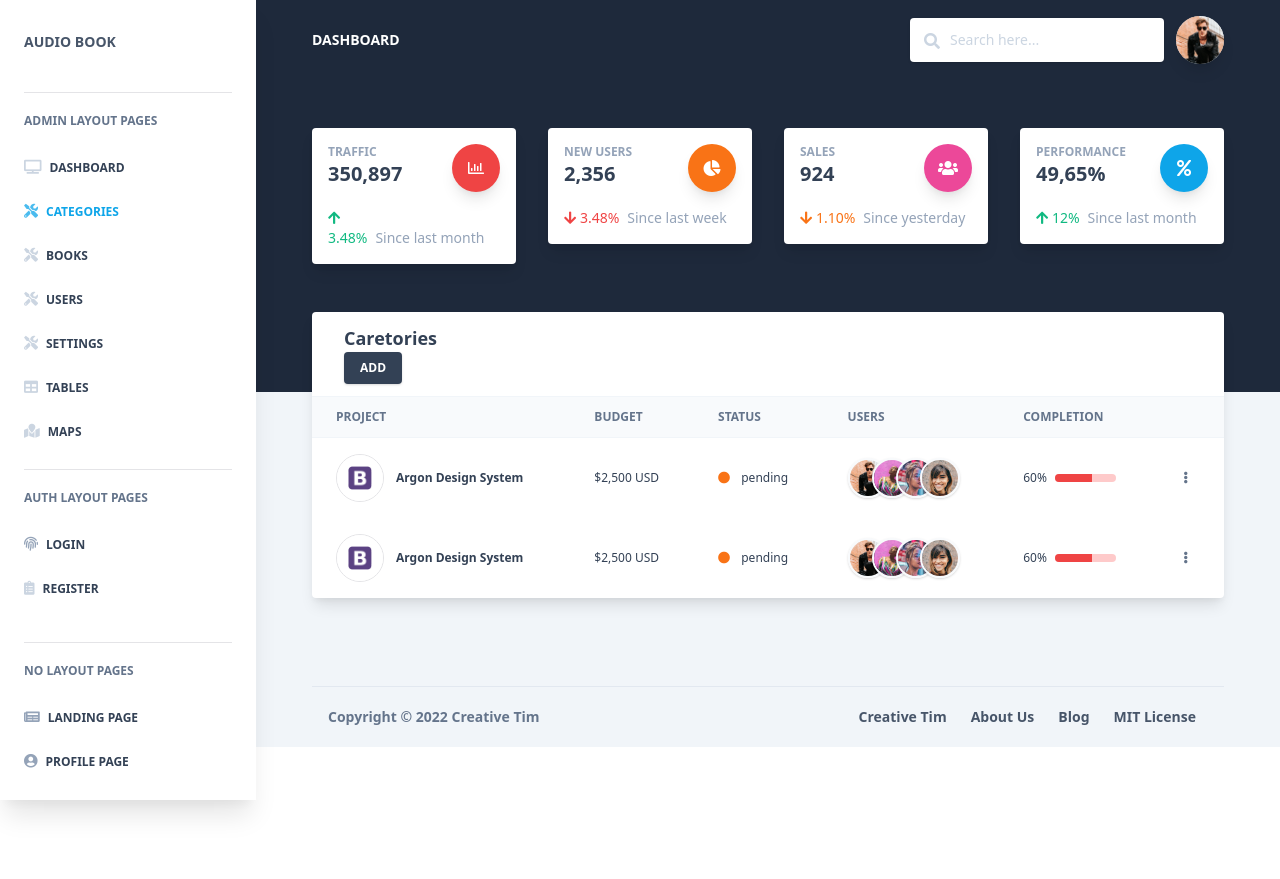
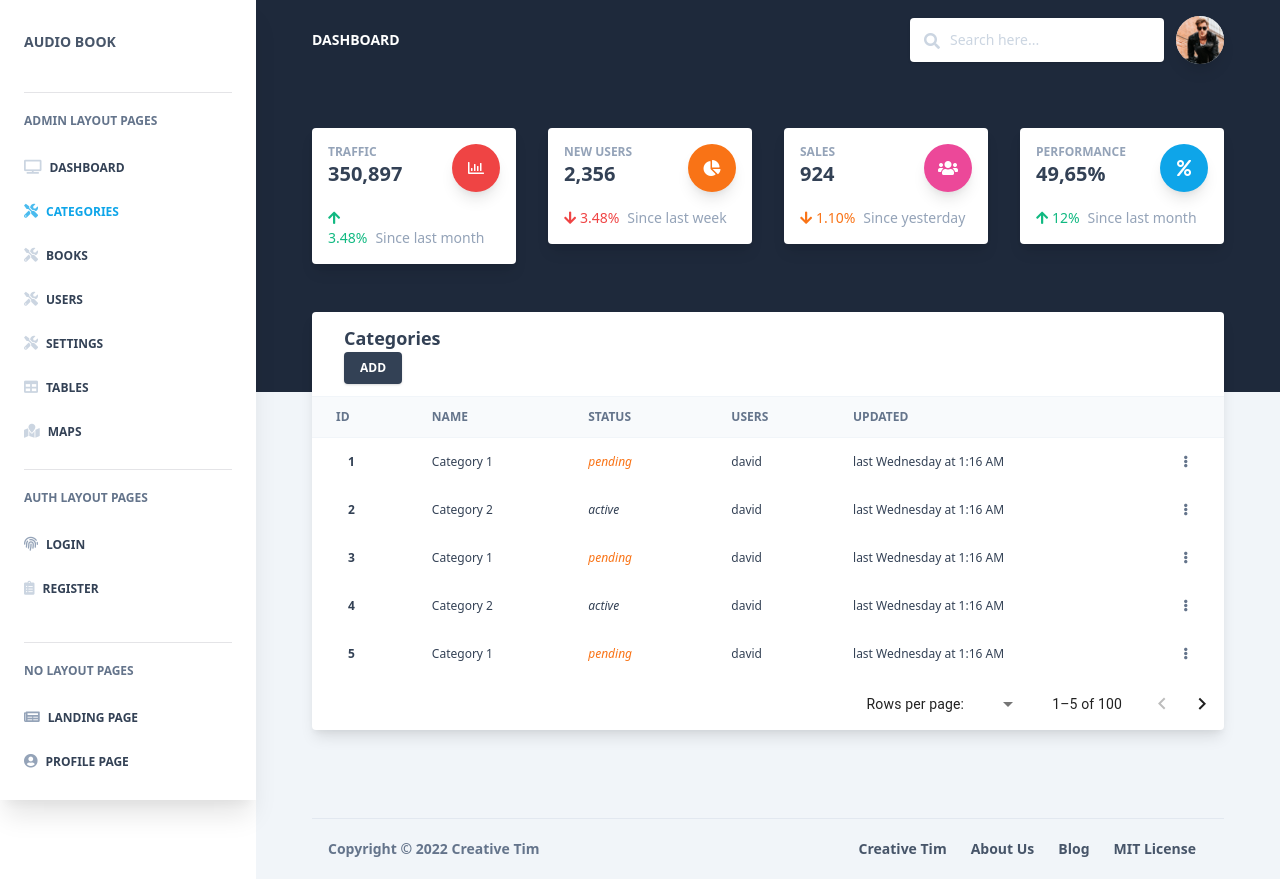
Before and after one commit to AllenAlexander98/audio-book-admin, a Next.js app: page /admin/categories in a window 1280 px wide. Before the commit the page ends 800 px from the top, so only its background shows below. Built offline with nearby package versions, Linux system fonts and the light colour scheme.

Commit message:
30-edit-category-audio-book-admin-and-edit-card-add-category

```diff
--- /dev/null
+++ b/components/Cards/CategoryCardTableInInfor.js
@@ -0,0 +1,185 @@
+import React, { useState } from "react";
+import PropTypes from "prop-types";
+import TablePagination from "@mui/material/TablePagination";
+// components
+
+import TableDropdown from "components/Dropdowns/TableDropdown.js";
+import { useRouter } from "next/router";
+
+export default function CategoryCardTable({ color, title, categories }) {
+  const router = useRouter();
+  const [page, setPage] = useState(0);
+  const [rowsPerPage, setRowsPerPage] = useState(5);
+  const user = categories.map((cat) =>
+    cat.user ? cat.user : { name: "None" }
+  );
+  function handleAdd() {
+    router.push(router.route + "/add");
+  }
+  const handleChangePage = (event, newPage) => {
+    setPage(newPage);
+  };
+  const handleChangeRowsPerPage = (event) => {
+    setRowsPerPage(parseInt(event.target.value, 10));
+    setPage(0);
+  };
+
+  console.log("category:", categories);
+  return (
+    <>
+      <div
+        className={
+          "relative flex flex-col min-w-0 break-words w-full mb-6 shadow-lg rounded " +
+          (color === "light" ? "bg-white" : "bg-blueGray-700 text-white")
+        }
+      >
+        <div className="rounded-t mb-0 px-4 py-3 border-0">
+          <div className="flex flex-wrap items-center">
+            <div className="relative w-full px-4 max-w-full flex-grow flex-1">
+              <h3
+                className={
+                  "font-semibold text-lg " +
+                  (color === "light" ? "text-blueGray-700" : "text-white")
+                }
+              >
+                {title ?? "Card Tables"}
+              </h3>
+              <button
+                className="bg-blueGray-700 active:bg-blueGray-600 text-white font-bold uppercase text-xs px-4 py-2 rounded shadow hover:shadow-md outline-none focus:outline-none mr-1 ease-linear transition-all duration-150"
+                type="button"
+                onClick={() => handleAdd()}
+              >
+                Add
+              </button>
+            </div>
+          </div>
+        </div>
+        <div className="block w-full overflow-x-auto">
+          {/* Projects table */}
+          <table className="items-center w-full bg-transparent border-collapse">
+            <thead>
+              <tr>
+                <th
+                  className={
+                    "px-6 align-middle border border-solid py-3 text-xs uppercase border-l-0 border-r-0 whitespace-nowrap font-semibold text-left " +
+                    (color === "light"
+                      ? "bg-blueGray-50 text-blueGray-500 border-blueGray-100"
+                      : "bg-blueGray-600 text-blueGray-200 border-blueGray-500")
+                  }
+                >
+                  ID
+                </th>
+                <th
+                  className={
+                    "px-6 align-middle border border-solid py-3 text-xs uppercase border-l-0 border-r-0 whitespace-nowrap font-semibold text-left " +
+                    (color === "light"
+                      ? "bg-blueGray-50 text-blueGray-500 border-blueGray-100"
+                      : "bg-blueGray-600 text-blueGray-200 border-blueGray-500")
+                  }
+                >
+                  NAME
+                </th>
+                <th
+                  className={
+                    "px-6 align-middle border border-solid py-3 text-xs uppercase border-l-0 border-r-0 whitespace-nowrap font-semibold text-left " +
+                    (color === "light"
+                      ? "bg-blueGray-50 text-blueGray-500 border-blueGray-100"
+                      : "bg-blueGray-600 text-blueGray-200 border-blueGray-500")
+                  }
+                >
+                  Status
+                </th>
+                <th
+                  className={
+                    "px-6 align-middle border border-solid py-3 text-xs uppercase border-l-0 border-r-0 whitespace-nowrap font-semibold text-left " +
+                    (color === "light"
+                      ? "bg-blueGray-50 text-blueGray-500 border-blueGray-100"
+                      : "bg-blueGray-600 text-blueGray-200 border-blueGray-500")
+                  }
+                >
+                  Users
+                </th>
+                <th
+                  className={
+                    "px-6 align-middle border border-solid py-3 text-xs uppercase border-l-0 border-r-0 whitespace-nowrap font-semibold text-left " +
+                    (color === "light"
+                      ? "bg-blueGray-50 text-blueGray-500 border-blueGray-100"
+                      : "bg-blueGray-600 text-blueGray-200 border-blueGray-500")
+                  }
+                >
+                  Updated
+                </th>
+                <th
+                  className={
+                    "px-6 align-middle border border-solid py-3 text-xs uppercase border-l-0 border-r-0 whitespace-nowrap font-semibold text-left " +
+                    (color === "light"
+                      ? "bg-blueGray-50 text-blueGray-500 border-blueGray-100"
+                      : "bg-blueGray-600 text-blueGray-200 border-blueGray-500")
+                  }
+                ></th>
+              </tr>
+            </thead>
+            <tbody>
+              {categories
+                .slice(page * rowsPerPage, page * rowsPerPage + rowsPerPage)
+                .map((category, index) => (
+                  <tr>
+                    <th className="border-t-0 px-6 align-middle border-l-0 border-r-0 text-xs whitespace-nowrap p-4 text-left flex items-center">
+                      <span
+                        className={
+                          "ml-3 font-bold " +
+                          +(color === "light"
+                            ? "text-blueGray-600"
+                            : "text-white")
+                        }
+                      >
+                        {category.id}
+                      </span>
+                    </th>
+                    <td className="border-t-0 px-6 align-middle border-l-0 border-r-0 text-xs whitespace-nowrap p-4">
+                      {category.name}
+                    </td>
+                    <td className="border-t-0 px-6 align-middle border-l-0 border-r-0 text-xs whitespace-nowrap p-4">
+                      {category.status === "pending" ? (
+                        <i className=" text-orange-500 mr-2">
+                          {category.status}
+                        </i>
+                      ) : (
+                        <i className=" text-blue-500 mr-2">{category.status}</i>
+                      )}
+                    </td>
+                    <td className="border-t-0 px-6 align-middle border-l-0 border-r-0 text-xs whitespace-nowrap p-4">
+                      {user[index].name}
+                    </td>
+                    <td className="border-t-0 px-6 align-middle border-l-0 border-r-0 text-xs whitespace-nowrap p-4">
+                      {user[index].date}
+                    </td>
+
+                    <td className="border-t-0 px-6 align-middle border-l-0 border-r-0 text-xs whitespace-nowrap p-4 text-right">
+                      <TableDropdown />
+                    </td>
+                  </tr>
+                ))}
+            </tbody>
+          </table>
+          <TablePagination
+            component="div"
+            count={100}
+            page={page}
+            onPageChange={handleChangePage}
+            rowsPerPage={rowsPerPage}
+            onRowsPerPageChange={handleChangeRowsPerPage}
+          />
+        </div>
+      </div>
+    </>
+  );
+}
+
+CategoryCardTable.defaultProps = {
+  color: "light",
+};
+
+CategoryCardTable.propTypes = {
+  color: PropTypes.oneOf(["light", "dark"]),
+};
--- a/package.json
+++ b/package.json
@@ -6,10 +6,14 @@
   "repository": "https://github.com/creativetimofficial/notus-nextjs",
   "license": "MIT",
   "dependencies": {
+    "@emotion/react": "^11.8.2",
+    "@emotion/styled": "^11.8.1",
     "@fortawesome/fontawesome-free": "5.15.3",
+    "@mui/material": "^5.5.3",
     "@popperjs/core": "2.9.1",
     "@tailwindcss/forms": "0.2.1",
     "chart.js": "2.9.4",
+    "date-fns": "^2.28.0",
     "gulp": "4.0.2",
     "gulp-append-prepend": "1.0.8",
     "next": "10.0.9",
--- a/pages/admin/categories/index.js
+++ b/pages/admin/categories/index.js
@@ -1,9 +1,10 @@
 import React from "react";
+import { format, formatDistance, formatRelative, subDays } from "date-fns";
 
 // components
 
 import CategoryCardTable from "components/Cards/CategoryCardTable.js";
-
+import CategoryCardTableInfor from "components/Cards/CategoryCardTableInInfor";
 // layout for page
 
 import Admin from "layouts/Admin.js";
@@ -12,10 +13,56 @@ const categories = [
   {
     id: 1,
     name: "Category 1",
+    status: "pending",
+    user: {
+      name: "david",
+      date: formatRelative(subDays(new Date(), 3), new Date()),
+    },
   },
   {
     id: 2,
     name: "Category 2",
+    status: "active",
+    user: {
+      name: "david",
+      date: formatRelative(subDays(new Date(), 3), new Date()),
+    },
+  },
+  {
+    id: 3,
+    name: "Category 1",
+    status: "pending",
+    user: {
+      name: "david",
+      date: formatRelative(subDays(new Date(), 3), new Date()),
+    },
+  },
+  {
+    id: 4,
+    name: "Category 2",
+    status: "active",
+    user: {
+      name: "david",
+      date: formatRelative(subDays(new Date(), 3), new Date()),
+    },
+  },
+  {
+    id: 5,
+    name: "Category 1",
+    status: "pending",
+    user: {
+      name: "david",
+      date: formatRelative(subDays(new Date(), 3), new Date()),
+    },
+  },
+  {
+    id: 6,
+    name: "Category 2",
+    status: "active",
+    user: {
+      name: "david",
+      date: formatRelative(subDays(new Date(), 3), new Date()),
+    },
   },
 ];
 
@@ -24,7 +71,7 @@ export default function Index() {
     <>
       <div className="flex flex-wrap mt-4">
         <div className="w-full mb-12 px-4">
-          <CategoryCardTable title="Caretories" categories={categories} />
+          <CategoryCardTableInfor title="Categories" categories={categories} />
         </div>
         {/* <div className="w-full mb-12 px-4">
           <CategoryCardTable color="dark" title="Caretories" />
```
Also changed, not shown: components/Cards/CardSettings.js (+31 -15 lines), components/Pagination/Pagination.js (added, +25 -0 lines), 1 other file (tests, documents, lock files or other folders).
